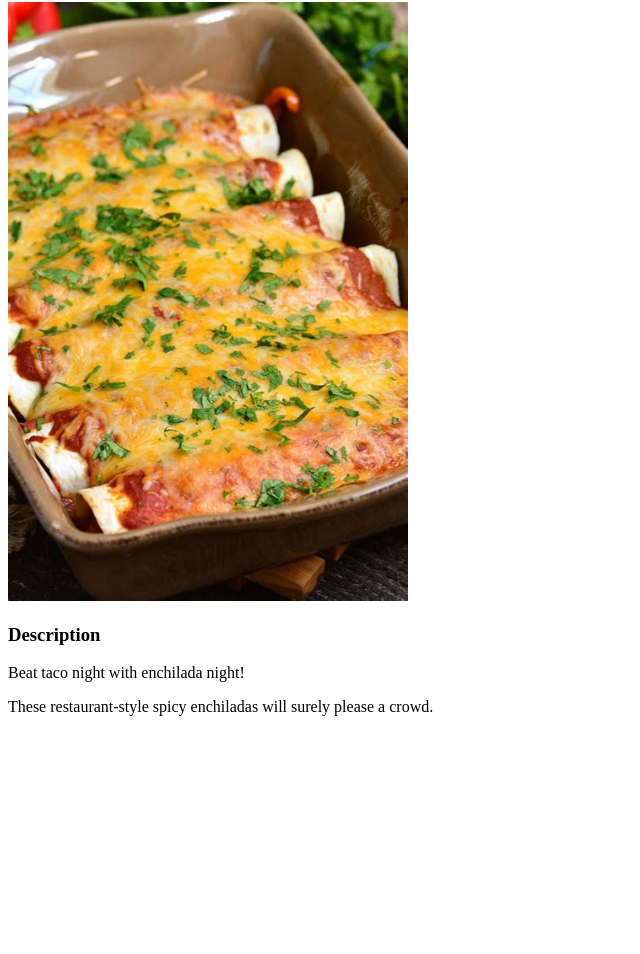
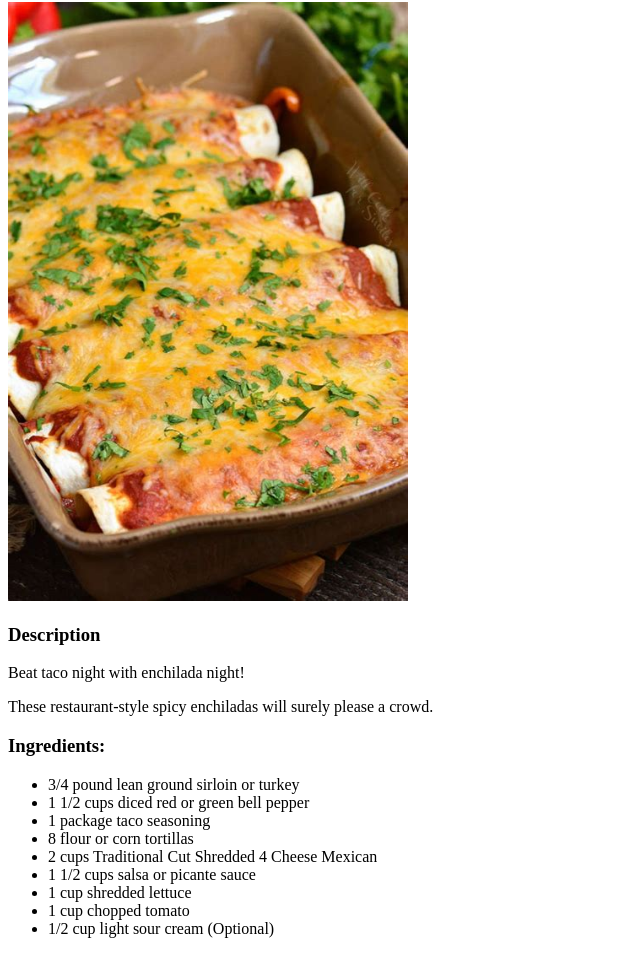
Before and after one commit to JacksonTeller/odin-recipes, a plain HTML site: page recipes/enchiladas.html in a window 1280 px wide. Shown: the part 78-1032 px from the top of the page, without its empty margins (0-640 px from the left). Before the commit the page ends 810 px from the top, so only its background shows below. Drawn offline with Linux system fonts and the light colour scheme.

Commit message:
enchiladas ingredients added

```diff
--- a/recipes/enchiladas.html
+++ b/recipes/enchiladas.html
@@ -10,6 +10,17 @@
             <h3>Description</h3>
             <p>Beat taco night with enchilada night!</p>
             <p>These restaurant-style spicy enchiladas will surely please a crowd.</p>
-
+            <h3>Ingredients:</h3>
+            <ul>
+                <li>3/4 pound lean ground sirloin or turkey</li>
+                <li>1 1/2 cups diced red or green bell pepper</li>
+                <li>1 package taco seasoning</li>
+                <li>8 flour or corn tortillas</li>
+                <li>2 cups Traditional Cut Shredded 4 Cheese Mexican </li>
+                <li>1 1/2 cups salsa or picante sauce </li>
+                <li>1 cup shredded lettuce </li>
+                <li>1 cup chopped tomato</li>
+                <li>1/2 cup light sour cream (Optional)</li>
+            </ul>
         </body>
     </html>
```
